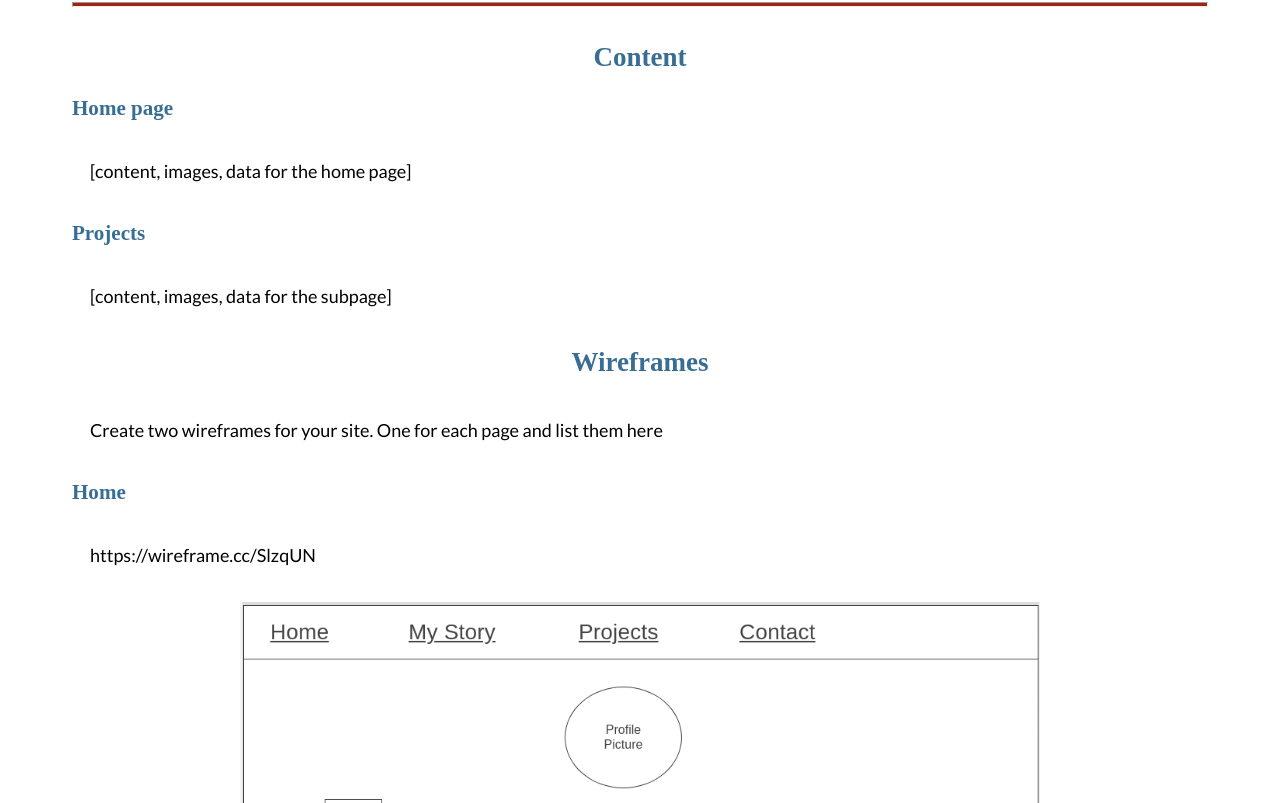
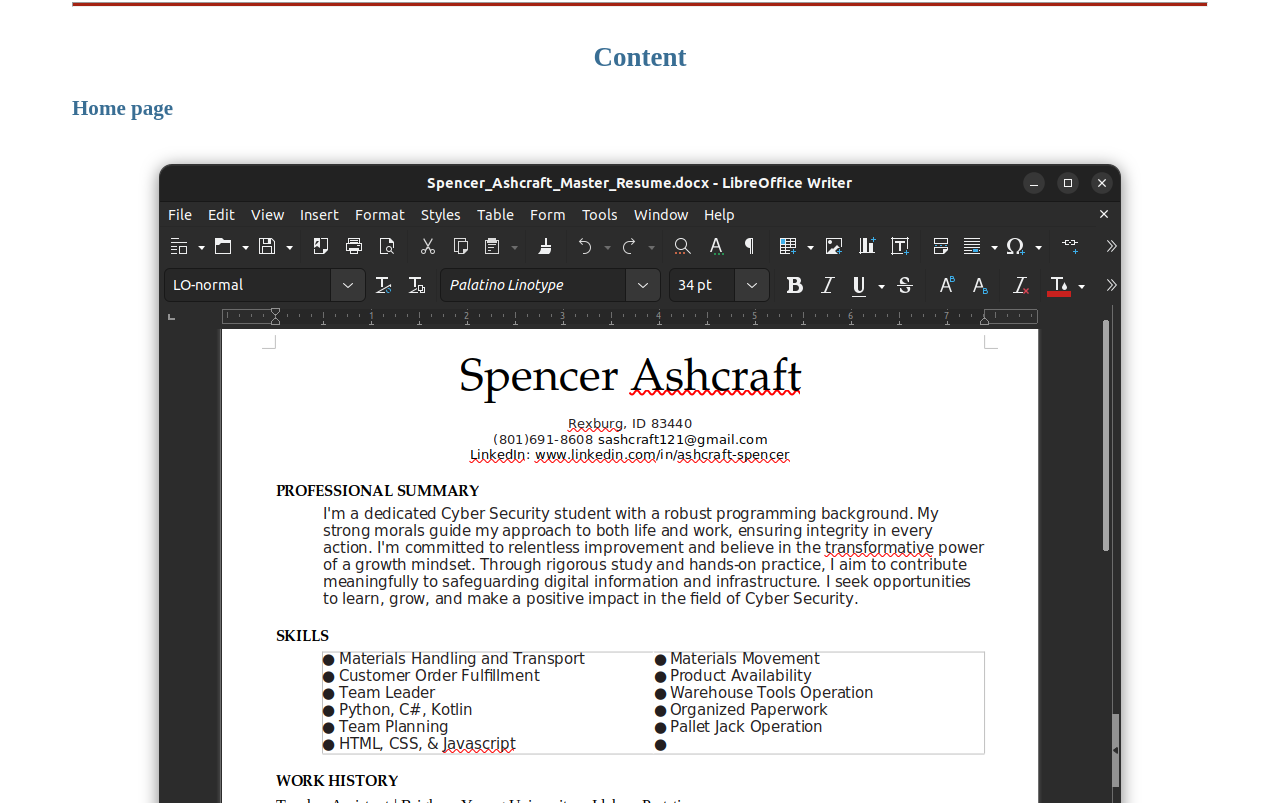
Before and after one commit to CodingSpencer/ashcraft_resume, a plain HTML site: page site-plan.html in a window 1280 px wide. Shown: the part 3057-3860 px from the top of the page. Drawn offline with Linux system fonts and the light colour scheme; a web font is replaced by a local one.

Commit message:
content added for home and projects

```diff
--- a/site-plan.html
+++ b/site-plan.html
@@ -138,9 +138,9 @@
 
       <h2>Content</h2>
       <h3>Home page</h3>
-      <p>[content, images, data for the home page]</p>
+      <img src="images/rename.png" alt="" />
       <h3>Projects</h3>
-      <p>[content, images, data for the subpage]</p>
+      <a href="scripts/projects.mjs"></a>
       <h2>Wireframes</h2>
       <p>
         Create two wireframes for your site. One for each page and list them
```
Also changed, not shown: images/rename.png (added).
